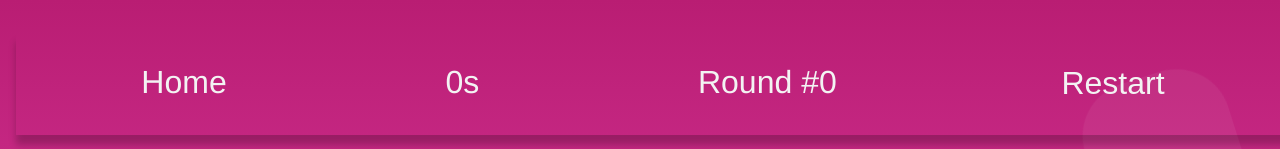
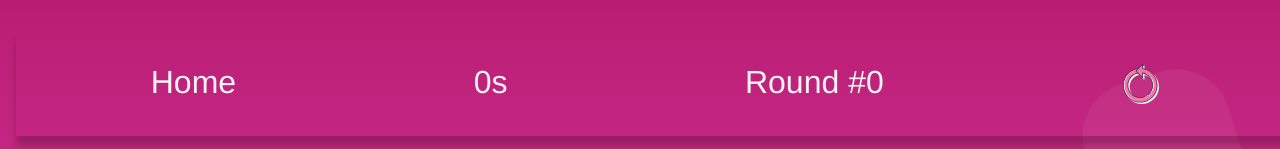
Before and after one commit to verdruckt/vulmemory, a React (Create React App) app: page / in a window 1280 px wide. Shown: the top 149 px of the page. Built offline with nearby package versions, Linux system fonts and the light colour scheme.

Commit message:
:recycle: Refactor Timer

```diff
--- a/src/App.js
+++ b/src/App.js
@@ -71,8 +71,8 @@ function App() {
   };
 
   const handleRestart = async () => {
-    toggleTimer();
     if (isActive) {
+      toggleTimer();
       setMatchArr([]);
       setAllMatched([]);
       setChecked([]);
--- a/src/components/Menu.js
+++ b/src/components/Menu.js
@@ -1,6 +1,7 @@
 import React from "react";
 import styled from "styled-components";
 import Timer from "./Timer";
+import RestartImg from "../assets/restart.svg";
 
 const Menu = ({ round, handleRestart, seconds, handleSeconds, isActive }) => {
   return (
@@ -12,7 +13,7 @@ const Menu = ({ round, handleRestart, seconds, handleSeconds, isActive }) => {
         isActive={isActive}
       />
       <a href="/#">Round #{round}</a>
-      <button onClick={handleRestart}>Restart</button>
+      <img src={RestartImg} alt="Restart" onClick={handleRestart} />
     </MenuWrapper>
   );
 };
@@ -27,6 +28,9 @@ const MenuWrapper = styled.div`
   display: flex;
   justify-content: space-around;
   box-shadow: 0 10px 7px #00000038;
+  img {
+    height: 40px;
+  }
   > * {
     color: #f3f3f3;
     background: none;
```
Also changed, not shown: src/assets/restart.svg (added).
